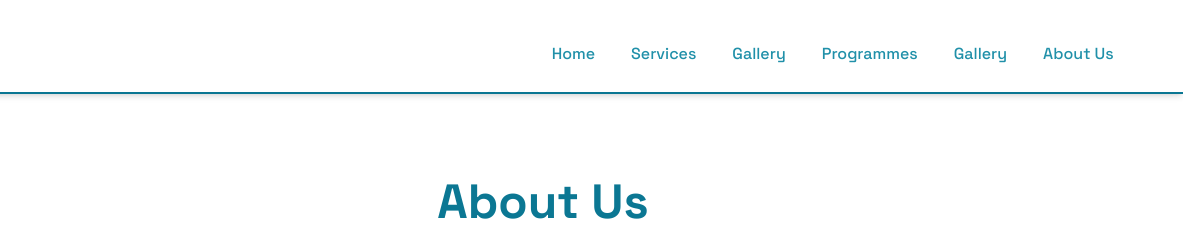
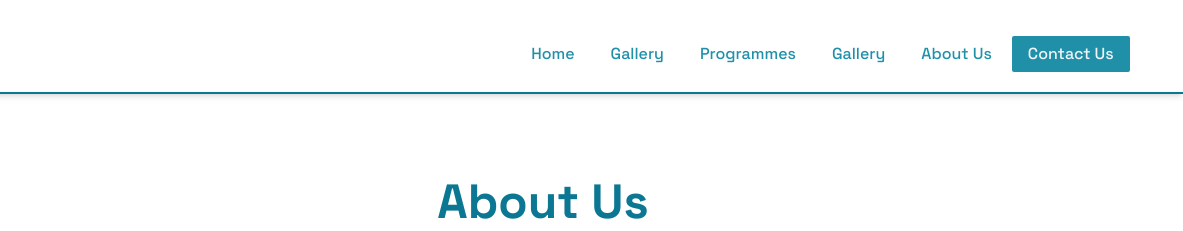
Before and after one commit to Namibra-Devs/web3foundationafrica, a website built with Vite: page about.html in a window 1280 px wide. Shown: the top 231 px of the page, 97-1280 px from the left. Built offline with nearby package versions, Linux system fonts and the light colour scheme.

Commit message:
Navbar
Navbar updated to add Contact Us and remove services for programmes to represent it

```diff
--- a/about.html
+++ b/about.html
@@ -20,25 +20,26 @@
       </div>
       <div class="absolute menu hidden  mx-auto lg:flex justify-center  top-16 left-0 w-full pt-0 pb-4 bg-white lg:relative lg:top-0 lg:border-none lg:pb-0 border-b-2 border-b-primary">
 
-      <ul class="mt-4 lg:flex justify-end flex-col lg:flex-row text-sm z-40 gap-0 w-full ml-4 lg:ml-0">
-          <li class="lg:ml-1 cursor-pointer text-secondary hover:bg-secondary hover:text-white rounded-sm">
+      <ul class="mt-4 lg:flex justify-end flex-col lg:flex-row text-sm z-40 w-full ml-4 lg:ml-0">
+          <li class="lg:ml-1 cursor-pointer text-secondary hover:bg-secondary hover:text-white rounded-sm w-60 md:w-auto mt-2 md:mt-0">
             <a href="index.html" class="px-4 py-2 block lg:inline-block font-medium text-[1rem]">Home</a>
           </li>
-          <li class="lg:ml-1 cursor-pointer text-secondary hover:bg-secondary hover:text-white rounded-sm">
-            <a href="services.html" class="px-4 py-2 block lg:inline-block font-medium text-[1rem]">Services</a>
-          </li>
-          <li class="lg:ml-1 cursor-pointer text-secondary hover:bg-secondary hover:text-white rounded-sm">
+
+          <li class="lg:ml-1 cursor-pointer text-secondary hover:bg-secondary hover:text-white rounded-sm w-60 md:w-auto mt-2 md:mt-0">
             <a href="gallery.html" class="px-4 py-2 block lg:inline-block font-medium text-[1rem]">Gallery</a>
           </li>
 
-          <li class="lg:ml-1 cursor-pointer text-secondary hover:bg-secondary hover:text-white rounded-sm">
+          <li class="lg:ml-1 cursor-pointer text-secondary hover:bg-secondary hover:text-white rounded-sm w-60 md:w-auto mt-2 md:mt-0">
             <a href="programmes.html" class="px-4 py-2 block lg:inline-block font-medium text-[1rem]">Programmes</a>
           </li>
-          <li class="lg:ml-1 lg:mr-0 cursor-pointer text-secondary hover:bg-secondary hover:text-white rounded-sm">
+          <li class="lg:ml-1 lg:mr-0 cursor-pointer text-secondary hover:bg-secondary hover:text-white rounded-sm w-60 md:w-auto mt-2 md:mt-0">
             <a href="contact.html" class="px-4 py-2 block lg:inline-block font-medium text-[1rem]">Gallery</a>
           </li>
-          <li class="lg:ml-1 lg:mr-0 cursor-pointer text-secondary hover:bg-secondary hover:text-white rounded-sm">
+          <li class="lg:ml-1 lg:mr-0 cursor-pointer text-secondary hover:bg-secondary hover:text-white rounded-sm w-60 md:w-auto mt-2 md:mt-0">
             <a href="about.html" class="px-4 py-2 block lg:inline-block font-medium text-[1rem]">About Us</a>
+          </li>
+          <li class="lg:ml-1 cursor-pointer text-slate-100 bg-secondary hover:text-secondary hover:bg-white hover:outline hover:outline-2 hover:outline-secondary rounded-sm w-60 md:w-auto mt-2 md:mt-0">
+            <a href="contact.html" class="px-4 py-2 block lg:inline-block font-medium text-[1rem]">Contact Us</a>
           </li>
         </ul>
       </div>
@@ -102,7 +103,7 @@
             <div class="container mx-auto px-4 py-16 w-11/12 space-y-10">
               <div class="header text-center flex flex-col-reverse md:flex-row justify-between items-center md:space-x-10 shadow-lg drop-shadow-lg rounded-md">
                 <div class="mt-5 md:mt-0 px-6 mb-5">
-                <h2 class="text-start font-space-grotesk font-bold text-primary mb-2 text-5xl">Our Mission</h2>
+                <h2 class="text-start font-space-grotesk font-bold text-primary mb-2 md:text-5xl text-3xl">Our Mission</h2>
                 <p class="text-sm text-start text-secondary font-mono">
                   Web3 Foundation Africa is committed to promoting Web3 technology in Africa, empowering individuals and businesses to embrace the future of technology. Our mission is to create a positive, inclusive, and sustainable Web3 community in Africa.
                 </p>
@@ -116,7 +117,7 @@
                   <img src="./public/images/webgoal.png" alt="Mission Vision" class="object-cover w-full h-96 max-w-full rounded-lg drop-shadow-lg">
                 </div>
                 <div class="mt-5 md:mt-0 px-4 mb-5">
-                <h2 class="text-start font-space-grotesk font-bold text-primary mb-2 text-5xl">Our Vision</h2>
+                <h2 class="text-start font-space-grotesk font-bold text-primary mb-2 md:text-5xl text-3xl">Our Vision</h2>
                 <p class="text-sm text-start text-secondary font-mono">
                   Web3 Foundation Africa is committed to promoting Web3 technology in Africa, empowering individuals and businesses to embrace the future of technology. Our mission is to create a positive, inclusive, and sustainable Web3 community in Africa.
                 </p>
@@ -523,7 +524,7 @@
                 <div class="">
                   <h3 class=" mb-2 font-semibold">Explore</h3>
                   <ul class="list-none flex flex-col">
-                    <li><a href="#" class="text-sm font-medium hover:text-plighter">Services</a></li>
+                    <li><a href="#" class="text-sm font-medium hover:text-plighter">Programmes</a></li>
                     <li><a href="#" class="text-sm font-medium hover:text-plighter">Gallery</a></li>
                     <li><a href="#" class="text-sm font-medium hover:text-plighter">Press</a></li>
                     </ul>
```
Also changed, not shown: index.html (+10 -9 lines), src/output.css.
